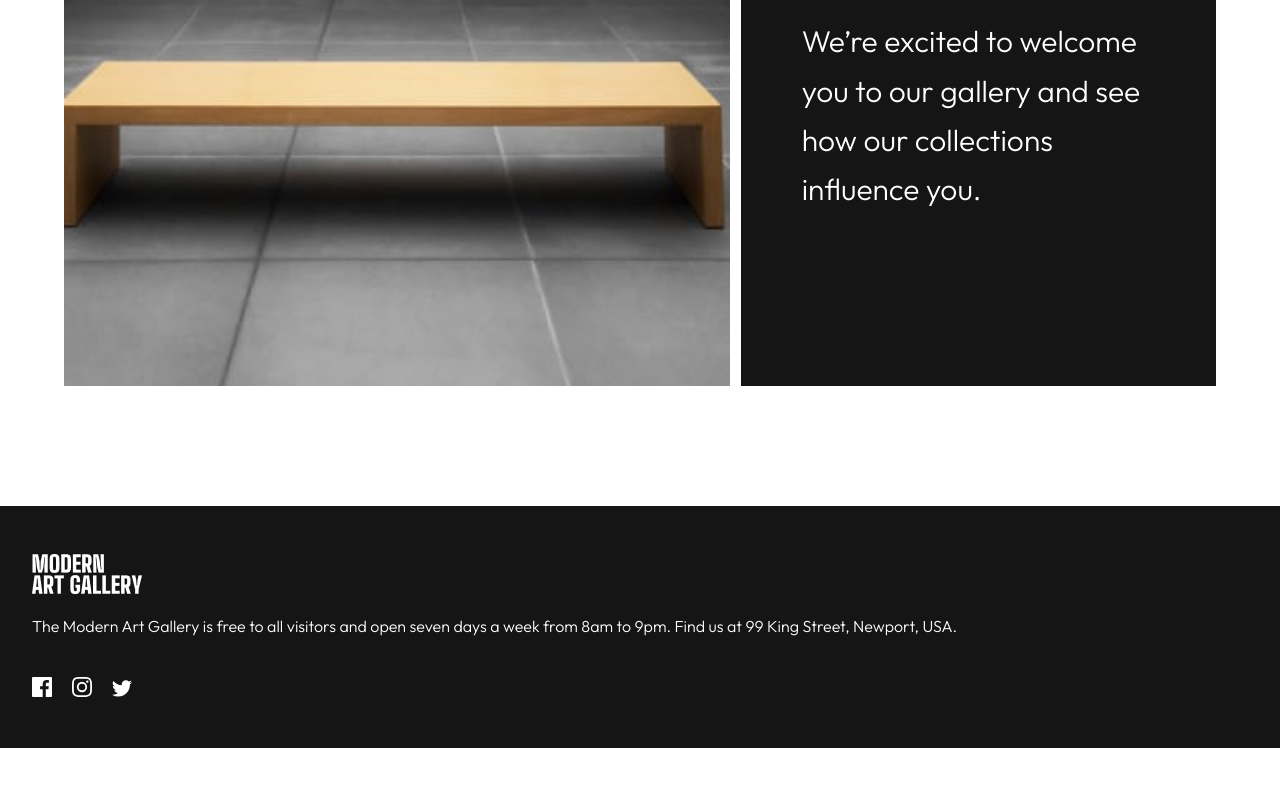
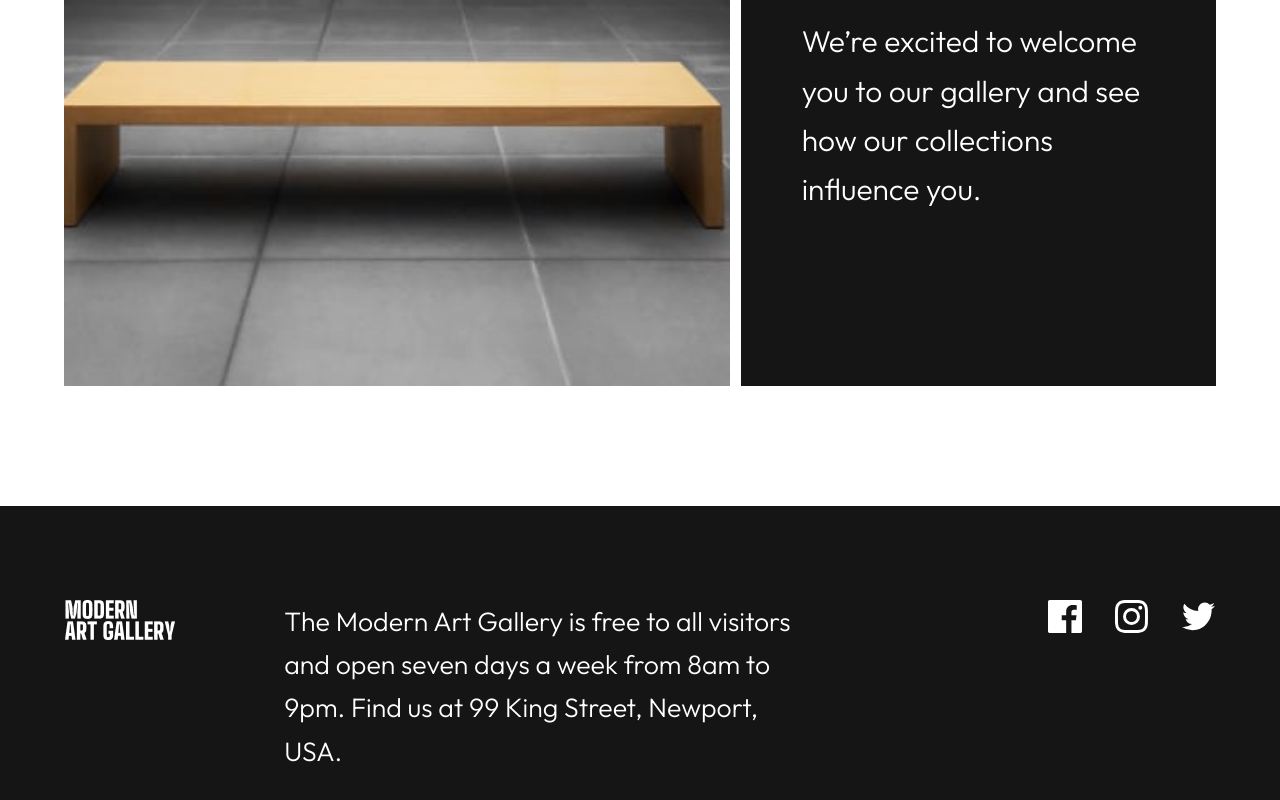
Before and after one commit to waldekglaz/art-gallery-FEM, a React (Create React App) app: page / in a window 1280 px wide. Shown: the part 2391-3191 px from the top of the page. Before the commit the page ends 3139 px from the top, so only its background shows below. Built offline with nearby package versions, Linux system fonts and the light colour scheme.

Commit message:
footer 768px

```diff
--- a/src/Components/footer/Footer.js
+++ b/src/Components/footer/Footer.js
@@ -9,13 +9,13 @@ import twitterLogo from "../../assets/icon-twitter.svg";
 const Footer = () => {
   return (
     <StyledFooter>
-      <img src={logo} alt="gallery logo" />
+      <img className="footer__img" src={logo} alt="gallery logo" />
       <p>
         The Modern Art Gallery is free to all visitors and open seven days a
         week from 8am to 9pm. Find us at{" "}
         <address>99 King Street, Newport, USA.</address>
       </p>
-      <div>
+      <div className="flex-container">
         <SocialIcon src={facebookLogo} href="#" />
         <SocialIcon src={instagramLogo} href="#" />
         <SocialIcon src={twitterLogo} href="#" />
--- a/src/Components/styles/Footer.styled.js
+++ b/src/Components/styles/Footer.styled.js
@@ -16,4 +16,28 @@ export const StyledFooter = styled.footer`
   & .social-icon {
     margin-right: 1.25rem;
   }
+  @media (min-width: 768px) {
+    padding: 7.29166vw 5.078125vw;
+    display: flex;
+    justify-content: centre;
+    align-items: flex-start;
+    & .footer__img {
+      width: 14.3229vw;
+    }
+    & p {
+      margin: 0;
+      font-size: 2.08333vw;
+      line-height: 3.3854vw;
+      padding: 0 17.3177vw 0 8.457vw;
+    }
+    & .flex-container {
+      display: flex;
+      align-items: center;
+    }
+    & .social-icon {
+      width: 2.604vw;
+      margin-left: 2.604vw;
+      margin-right: 0;
+    }
+  }
 `;
```
